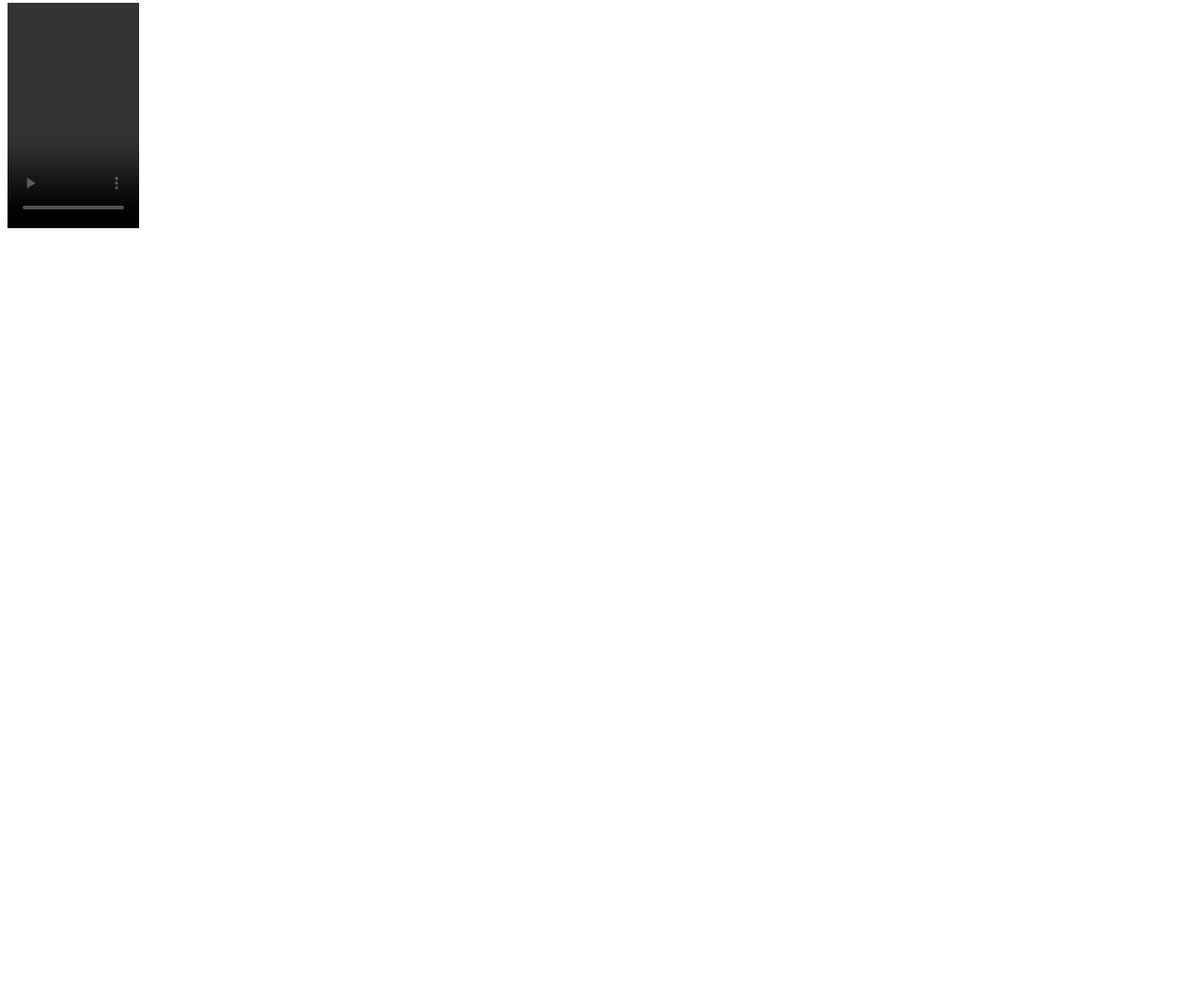
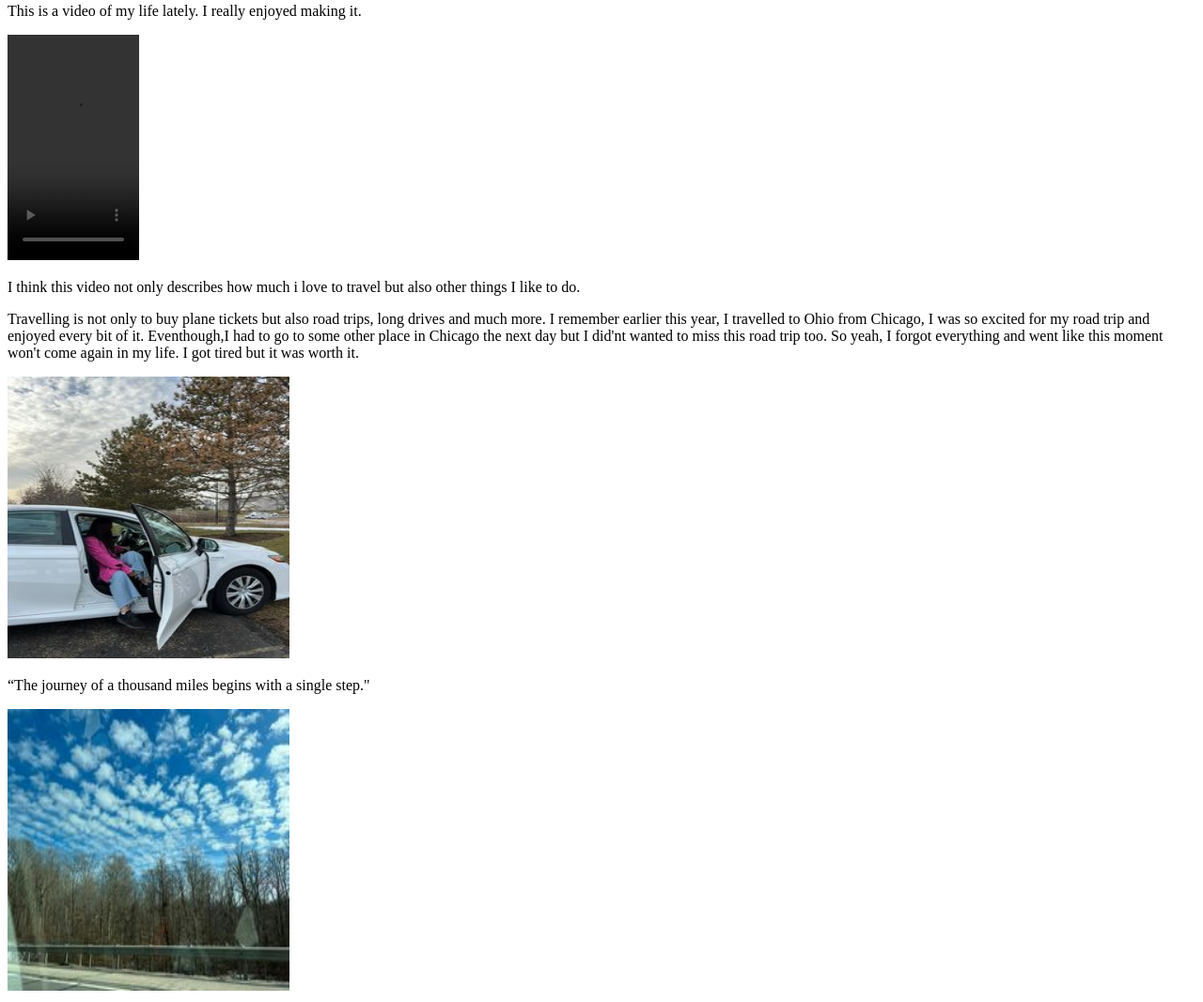
Before and after one commit to nahmed15/project1, a plain HTML site: page Travelling.html in a window 1280 px wide. Shown: the part 406-1473 px from the top of the page at 94% size. Before the commit the page ends 800 px from the top, so only its background shows below. Drawn offline with Linux system fonts and the light colour scheme; grey boxes are pictures that could not be loaded.

Commit message:
Edited text

```diff
--- a/Travelling.html
+++ b/Travelling.html
@@ -17,7 +17,7 @@
 		<p>Okay so this page is all about travelling! If you love to travel, you can relate me.</p>
 
 		<h2>Places I've Been To</h2>
-		<p>There are so many places I want to go to and I will one day but here are some i've travelled:</p>
+		  <p>There are so many places I want to go to and I will one day but here are some i've travelled:</p>
 		    <ul>
     			<li>Uk</li>
     			<li>Italy</li>
@@ -26,7 +26,22 @@
 				<li>UAE</li>
   			</ul>
 
-		<p> Travelling makes me really excited!</p>
+		  <p> Travelling makes me really excited!</p>
+		  <p>This is a video of my life lately. I really enjoyed making it.</p>
+
 		<video width="140" height="240" controls>
 		<source src="travelvideo.mp4" type="video/mp4">
 		</video>
+
+		  <p>I think this video not only describes how much i love to travel but also other things I like to do.</p>
+		  <p> Travelling is not only to buy plane tickets but also road trips, long drives and much more.
+		  I remember earlier this year, I travelled to Ohio from Chicago, I was so excited for my road trip and enjoyed every bit of it.
+		  Eventhough,I had to go to some other place in Chicago the next day but I did'nt wanted to miss this road trip too.
+		  So yeah, I forgot everything and went like this moment won't come again in my life.
+		  I got tired but it was worth it.</p>
+
+		  <img src="Ohio.jpg" alt="Ohio" width="300" height="300">
+
+		  <p>“The journey of a thousand miles begins with a single step."</p>
+
+		  <img src="Ohiosky.jpg" alt="View" width="300" height="300">
```
Also changed, not shown: Ohio.jpg (added), ohiosky.jpg (added).
